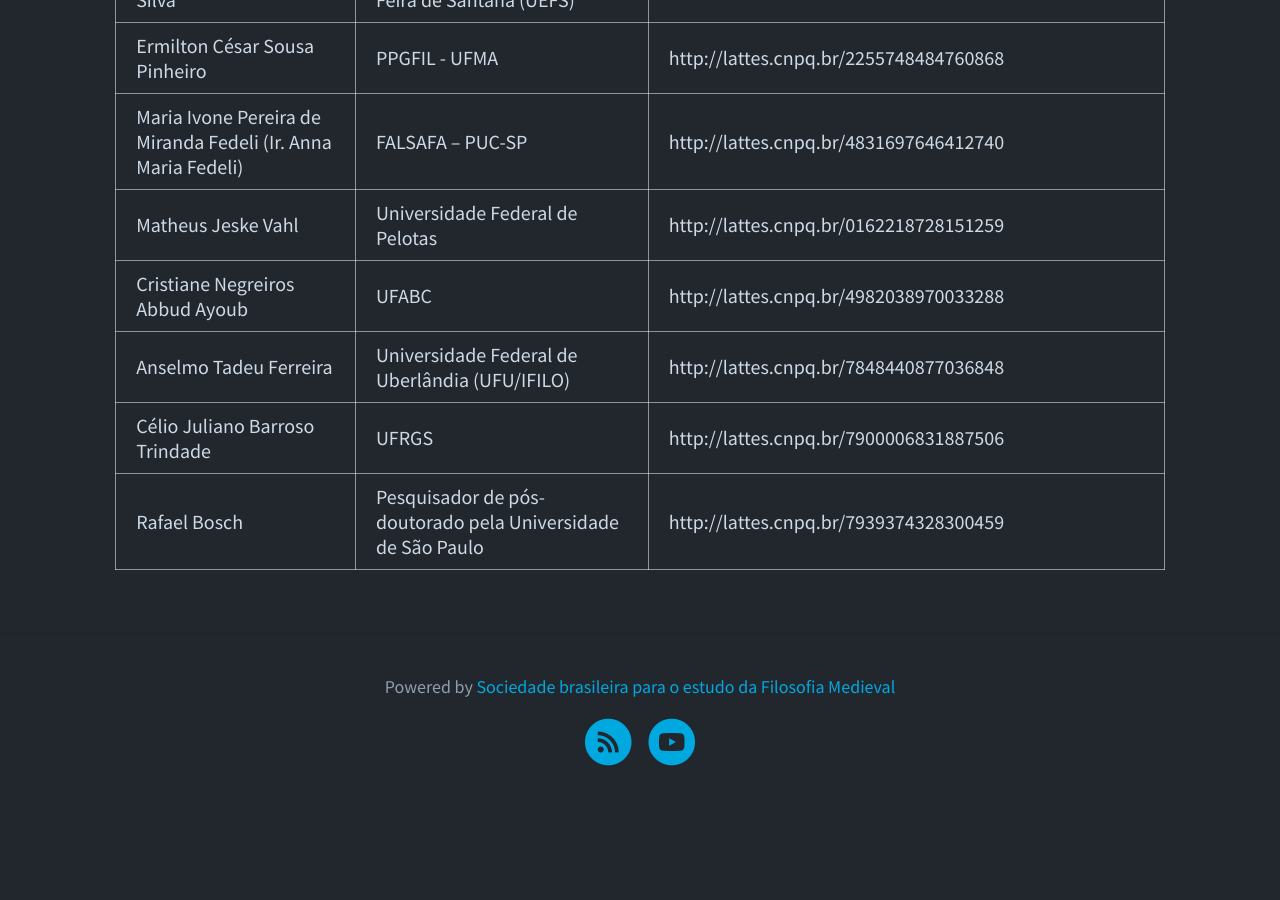
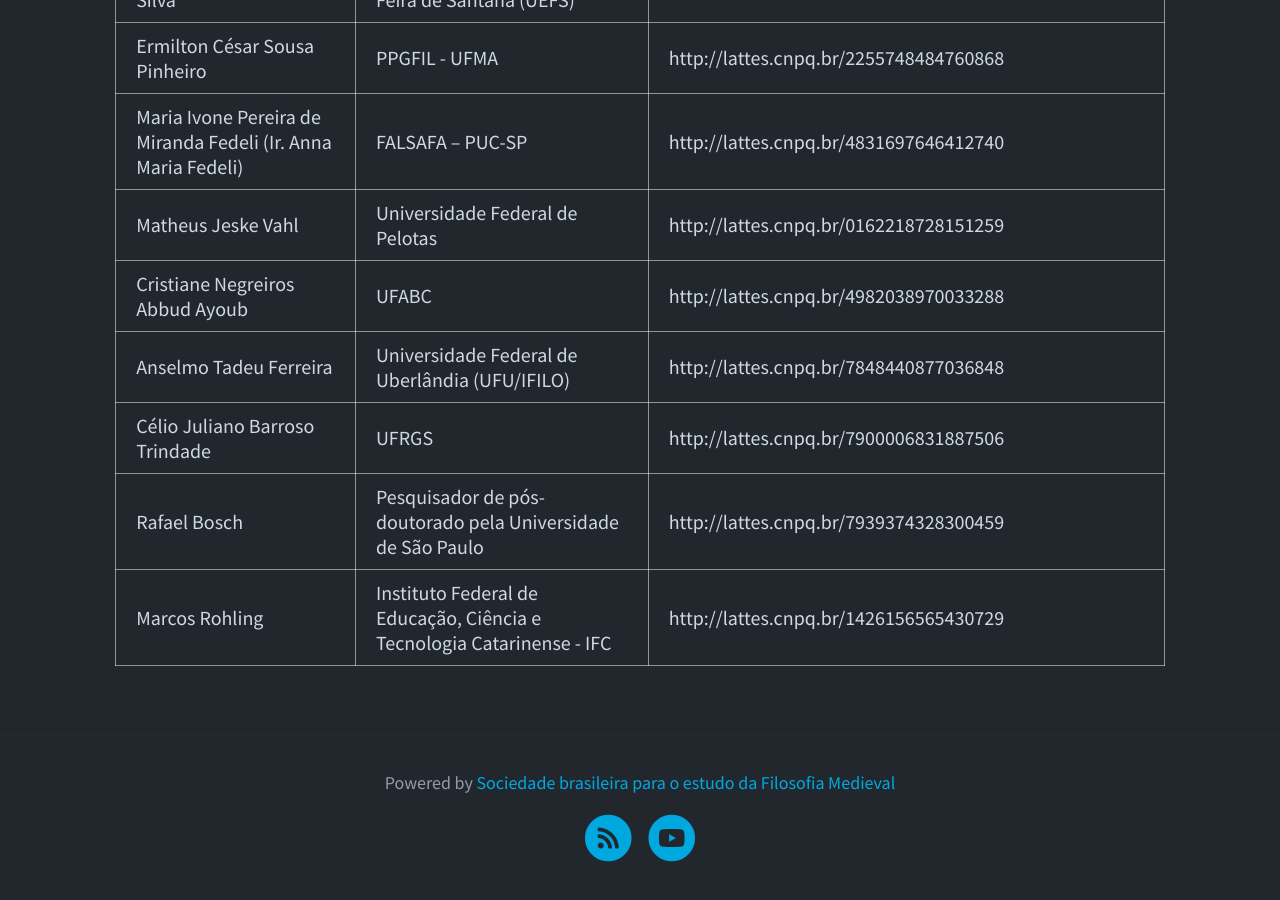
Before and after one commit to nap-o/sbefm, a Jekyll site: the page built from pages/membros.md, in a window 1280 px wide and 900 px high, scrolled down 8074 px. Built offline with Jekyll 4.4.1, drawn with Linux system fonts in a browser that asks for light colours; before the commit the page ends 8878 px from its top, so only the background shows below that.

Commit message:
novo membro

```diff
--- a/_data/membros.json
+++ b/_data/membros.json
@@ -1051,5 +1051,14 @@
             "lattes": "http://lattes.cnpq.br/7939374328300459",
             "instituicao": "Pesquisador de pós-doutorado pela Universidade de São Paulo"
         }
+    },
+    {
+        "model": "appsbefm.associado",
+        "pk": 132,
+        "fields": {
+            "first_name": "Marcos Rohling",
+            "lattes": "http://lattes.cnpq.br/1426156565430729",
+            "instituicao": "Instituto Federal de Educação, Ciência e Tecnologia Catarinense - IFC"
+        }
     }
 ]
```
